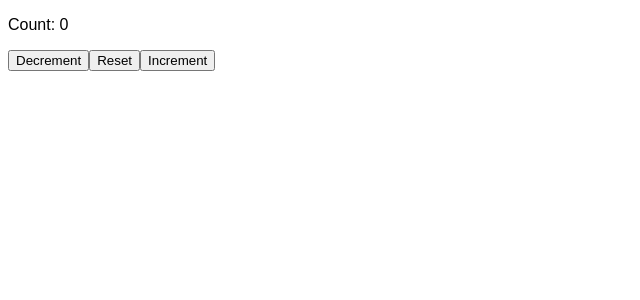
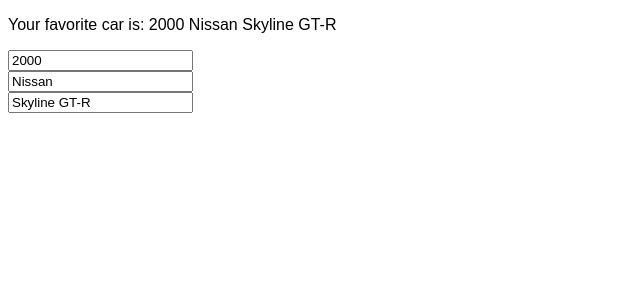
Before and after one commit to viniciusquintana/react-course-brocode, a React (Vite) app in the folder my-react-app/: page / in a window 1280 px wide. Shown: the top 300 px of the page, without its empty margins (0-640 px from the left). Built offline with nearby package versions, Linux system fonts and the light colour scheme.

Commit message:
finish update objects in state lesson

```diff
--- a/my-react-app/src/MyComponent.jsx
+++ b/my-react-app/src/MyComponent.jsx
@@ -4,29 +4,26 @@
 
 function MyComponent(){
 
-  const [count, setCount] = useState(0);
+  const [car, setCar] = useState({year: 2000,
+                                  make: "Nissan",
+                                  model: "Skyline GT-R"});
 
-  const increment = () => {
-    setCount(c => c + 1);
-    setCount(c => c + 1);
-    setCount(c => c + 1);
+  function handleYearChange(event){
+    setCar(c => ({...c, year: event.target.value}));
+  }
+  function handleMakeChange(event){
+    setCar(c => ({...c, make: event.target.value}));
+  }
+  function handleModelChange(event){
+    setCar(c => ({...c, model: event.target.value}));
   }
 
-  const decrement = () => {
-    setCount(c => c - 1);
-    setCount(c => c - 1);
-    setCount(c => c - 1);
-  }
+  return  (<div>
+            <p>Your favorite car is: {car.year} {car.make} {car.model}</p>
 
-  const reset = () => {
-    setCount(0);
-  }
-
-  return( <div >
-            <p>Count: {count}</p>
-            <button onClick={decrement}>Decrement</button>
-            <button onClick={reset}>Reset</button>
-            <button onClick={increment}>Increment</button>
+            <input type='number' value={car.year} onChange={handleYearChange}/><br/>
+            <input type='text' value={car.make} onChange={handleMakeChange}/><br/>
+            <input type='text' value={car.model} onChange={handleModelChange}/><br/>
           </div>);
 }
 
```
